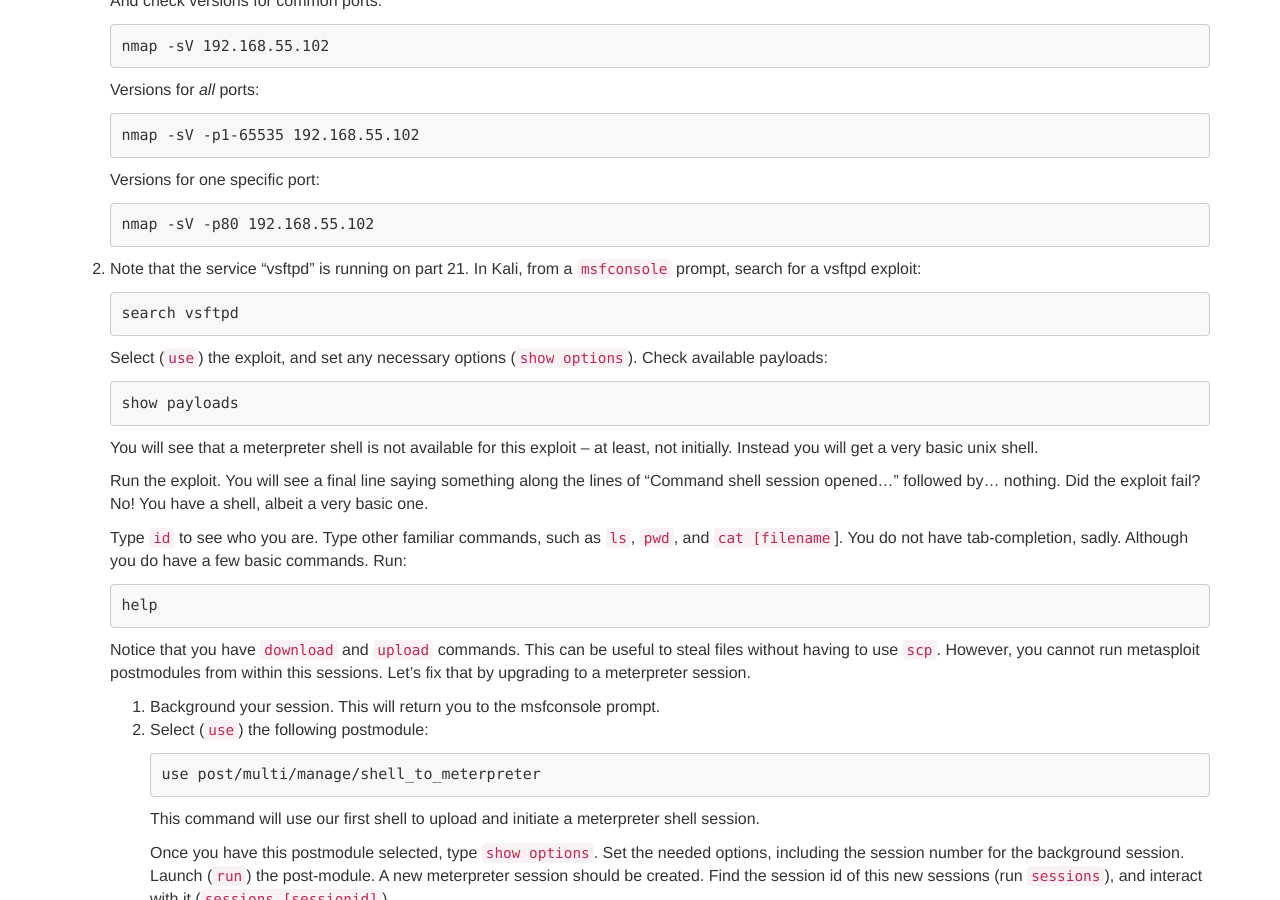
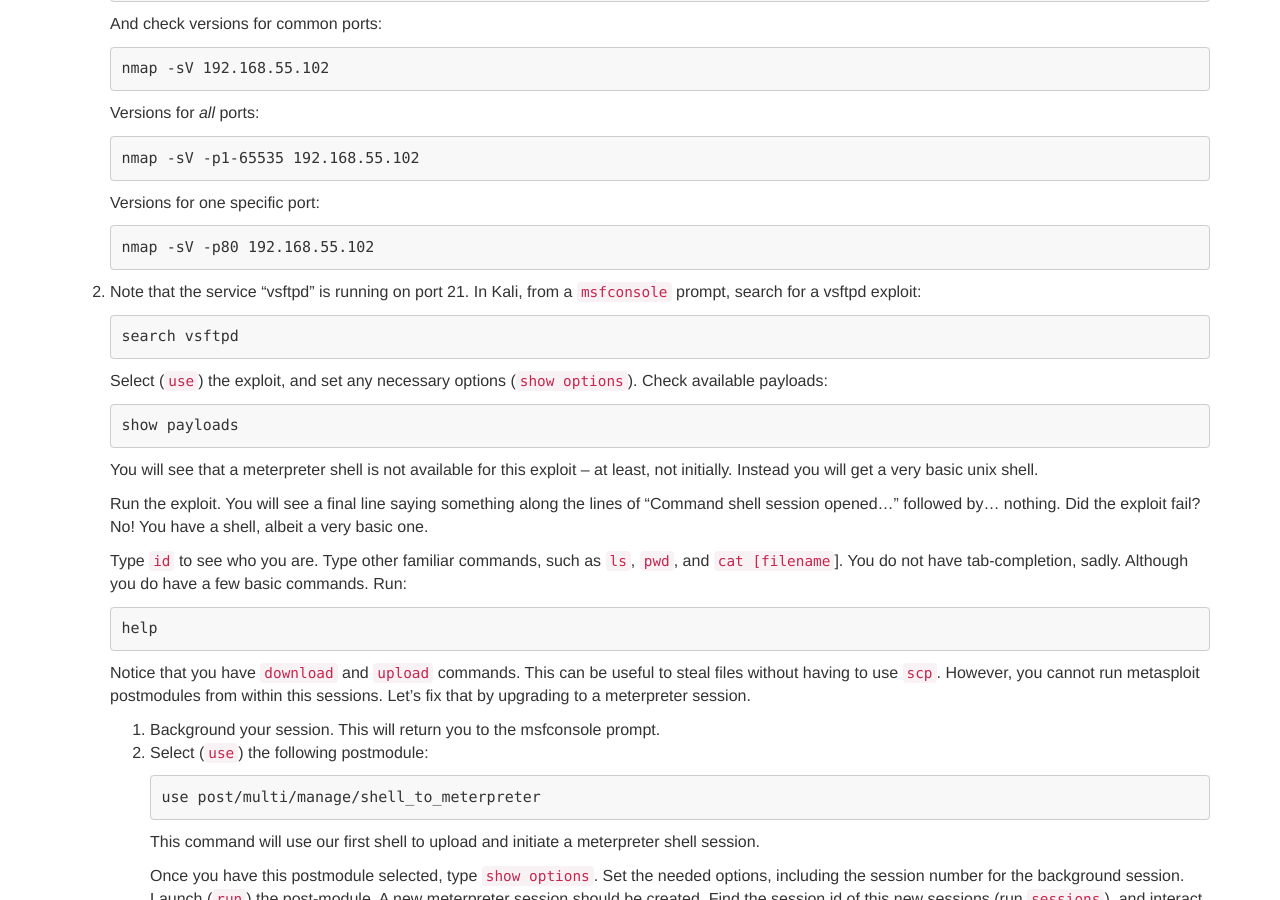
Before and after one commit to security-assignments/security-assignments.github.io, a Jekyll site: the page built from _labs/lab_exploitation.md, in a window 1280 px wide and 900 px high, scrolled down 10189 px. Built offline with Jekyll 4.4.1, drawn with Linux system fonts in a browser that asks for light colours; some of the changed text lies outside the part shown.

Commit message:
Updated exploit lab

```diff
--- a/_labs/lab_exploitation.md
+++ b/_labs/lab_exploitation.md
@@ -359,7 +359,7 @@ Icecast is a media streaming sever that was vulnerable to a buffer overflow atta
 
 28. You may have noticed that web browsers such as Chrome offer to save passwords for you that you enter into websites. Surely those passwords are secure, right? Let's see!
 
-    1.  In the Windows VM, open Chrome and go as if to log in to a website (such as `my.cu.edu`). For this exercise, <span class='label label-danger'>do not use your real credentials</span>.
+    1.  In the Windows VM, open Chrome and go as if to log in to a website (such as `tuportal.temple.edu`). For this exercise, <span class='label label-danger'>do not use your real credentials</span>.
         Rather, as the username, enter your First and Last name, and for the password, enter anything excepting your real password. Without actually signing in, click the key symbol to the right of the URL bar, and select “Save.”
         Chrome has now stashed the password in its "secure" (lol) database. Verify this in Chrome by clicking the three vertical dots in the upper right > `settings` > `Passwords`. See that your password for the site is obfuscated.
         Click the eye to attempt to view it. It is password-protected! Don't bother revealing it. _Is it secret? Is it safe? Do you feel comfortable right now?_
@@ -368,7 +368,7 @@ Icecast is a media streaming sever that was vulnerable to a buffer overflow atta
 
     3.  Background (or exit) your meterpreter session. This will return you to the msfconsole prompt.
 
-        Then, from the `msfconsole`, re-select (`use`) the Icecast exploit, and `run` (i.e., `exploit) it again.
+        Then, from the `msfconsole`, re-select (`use`) the Icecast exploit, and `run` (i.e., `exploit`) it again.
 
         You should now have a new shell tied to the new Icecast process, which is tied to the non-admin-ed Icecast process. To confirm, type `getsystem` -- it should error out. You're just a regular labuser.
 
@@ -479,7 +479,7 @@ Start the Metasploitable2 VM.
 
         nmap -sV -p80 192.168.55.102
 
-2.  Note that the service "vsftpd" is running on part 21. In Kali, from a `msfconsole` prompt, search for a vsftpd exploit:
+2.  Note that the service "vsftpd" is running on port 21. In Kali, from a `msfconsole` prompt, search for a vsftpd exploit:
 
         search vsftpd
 
@@ -602,7 +602,7 @@ Now, exploit three additional services.
     * to get the precise version number, connect to the IRC server running on metasploitable2.
         * `apt install hexchat`
         *  run `hexchat`
-        * Networks > Add > (name it whatever) > Edit > replace `newserver/6667` with `192.168.55.102/6667
+        * Networks > Add > (name it whatever) > Edit > replace `newserver/6667` with `192.168.55.102/6667`
         * connect
         * precise version number will be reported by the server in the chat window
         * search msf db for an exploit for the server name/version
```
